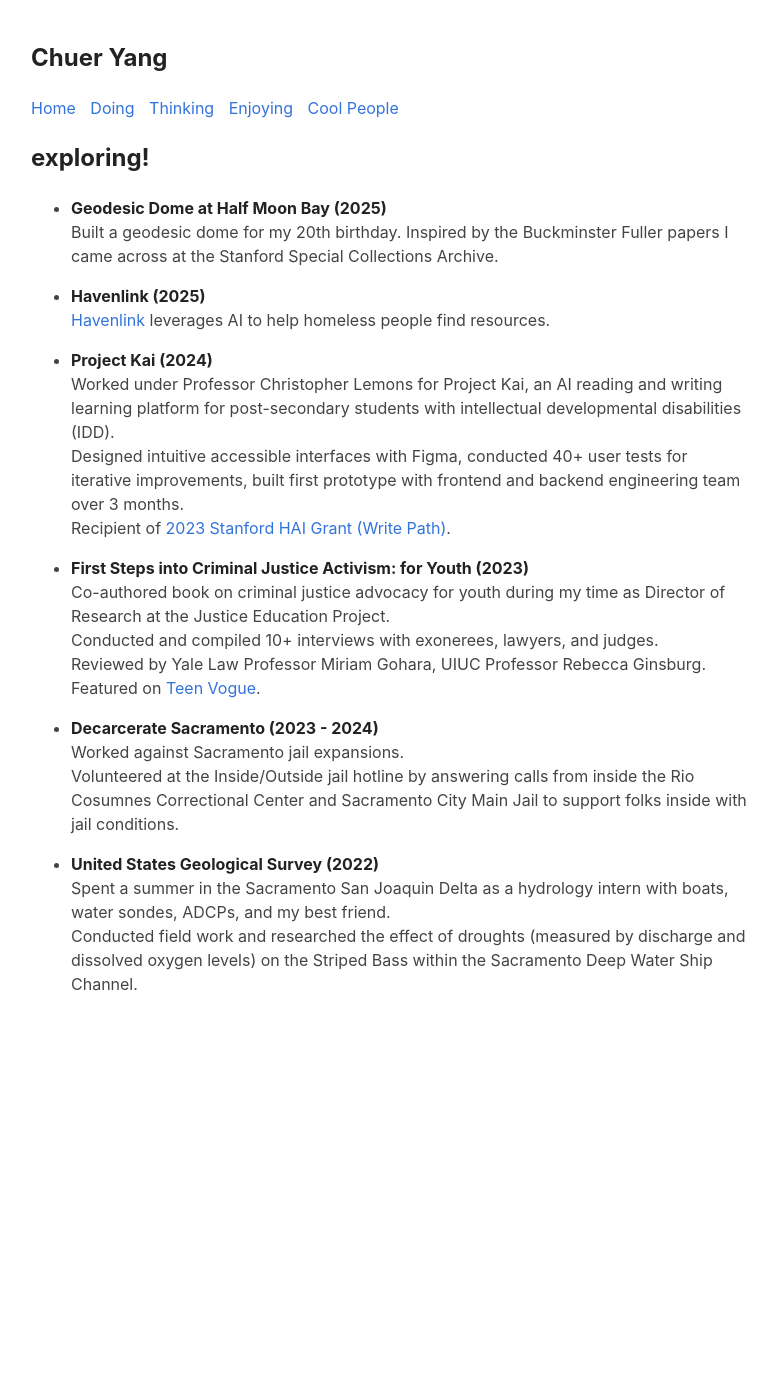
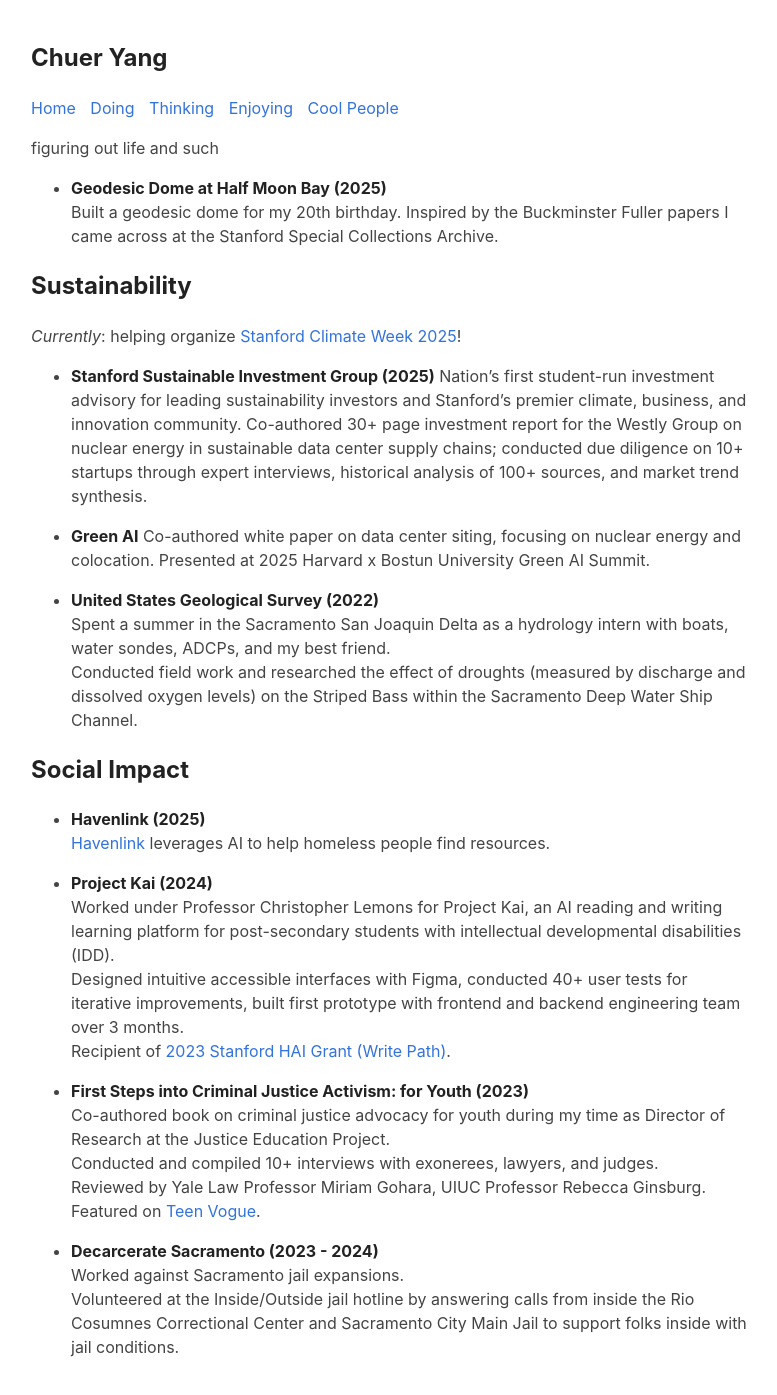
Before and after one commit to chuery/chuer, a Jekyll site: the page built from doing.md, in a window 1280 px wide. Shown: the whole page, without its empty margins (249-1026 px from the left). Built offline with Jekyll 4.4.1, drawn with Linux system fonts in a browser that asks for light colours; before the commit the page ends 1032 px from its top, so only the background shows below that.

Commit message:
new changes

```diff
--- a/doing.md
+++ b/doing.md
@@ -3,11 +3,25 @@
 title: Doing
 ---
 
-## exploring!
-
+figuring out life and such
 - **Geodesic Dome at Half Moon Bay (2025)**
   Built a geodesic dome for my 20th birthday. Inspired by the Buckminster Fuller papers I came across at the Stanford Special Collections Archive.
 
+## Sustainability
+*Currently*: helping organize [Stanford Climate Week 2025](https://www.stanfordclimateweek.com/)!
+
+- **Stanford Sustainable Investment Group (2025)**
+Nation's first student-run investment advisory for leading sustainability investors and Stanford's premier climate, business, and innovation community.
+Co-authored 30+ page investment report for the Westly Group on nuclear energy in sustainable data center supply chains; conducted due diligence on 10+ startups through expert interviews, historical analysis of 100+ sources, and market trend synthesis.
+
+- **Green AI**
+Co-authored white paper on data center siting, focusing on nuclear energy and colocation. Presented at 2025 Harvard x Bostun University Green AI Summit.
+
+- **United States Geological Survey (2022)**
+  Spent a summer in the Sacramento San Joaquin Delta as a hydrology intern with boats, water sondes, ADCPs, and my best friend.
+  Conducted field work and researched the effect of droughts (measured by discharge and dissolved oxygen levels) on the Striped Bass within the Sacramento Deep Water Ship Channel.
+
+## Social Impact
 - **Havenlink (2025)**
   [Havenlink](http://havenlink.org){:target="_blank"} leverages AI to help homeless people find resources.
 
```
Also changed, not shown: other parts of doing.md (+0 -4 lines), _layouts/post.html (added, +11 -0 lines), _posts/2025-07-26-traveler-your-digital-footprints.md (added, +65 -0 lines), enjoying.md (+2 -2 lines), thinking.md (+10 -0 lines).
